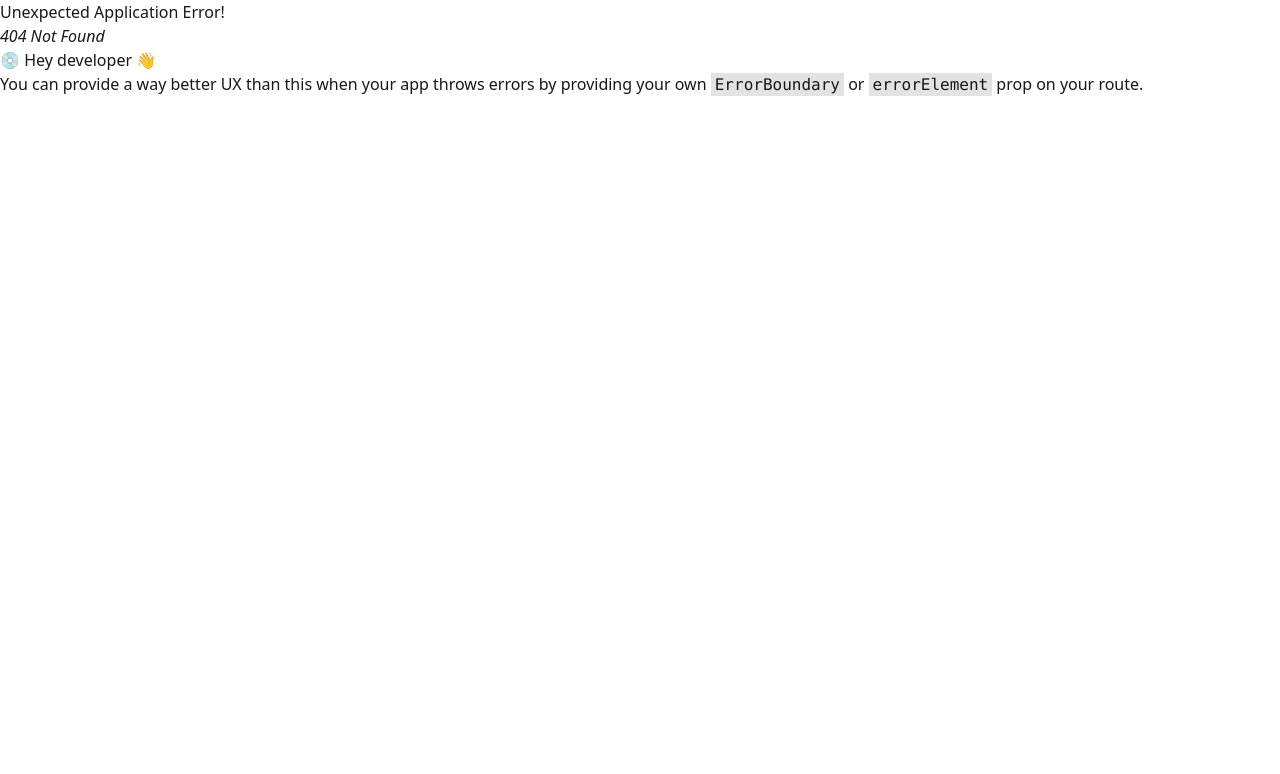
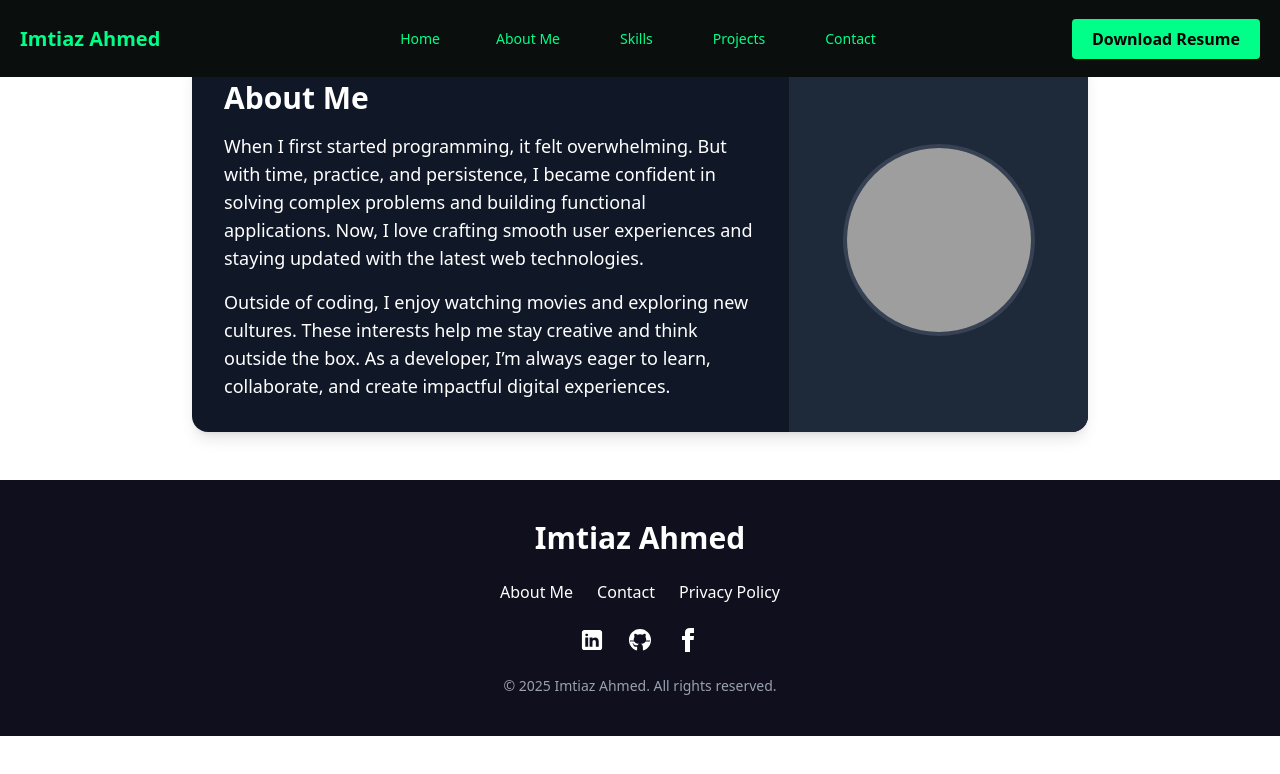
Before and after one commit to ImtiazAhmed01/My-Portfolio, a React (Vite) app: page /aboutme in a window 1280 px wide. Before the commit this address had no page. Shown: the top 774 px of the page. Built offline with nearby package versions, Linux system fonts and the light colour scheme; grey boxes are pictures that could not be loaded.

Commit message:
frontend skill and about me added

```diff
--- a/package.json
+++ b/package.json
@@ -11,6 +11,7 @@
   },
   "dependencies": {
     "@tailwindcss/vite": "^4.0.3",
+    "axios": "^1.7.9",
     "framer-motion": "^12.3.1",
     "localforage": "^1.10.0",
     "match-sorter": "^8.0.0",
--- /dev/null
+++ b/src/Component/Home/AboutMe.jsx
@@ -0,0 +1,68 @@
+import React from "react";
+import { motion } from "framer-motion";
+
+const AboutMe = () => {
+    return (
+        <section className="flex items-center justify-center px-6 py-12" id="aboutme">
+            <motion.div
+                className="flex flex-col md:flex-row bg-gray-900 text-white rounded-2xl shadow-lg overflow-hidden max-w-4xl"
+                initial={{ opacity: 0, scale: 0.9 }}
+                animate={{ opacity: 1, scale: 1 }}
+                transition={{ duration: 0.8 }}
+            >
+                {/* Left - Text Content */}
+                <div className="p-8 flex flex-col justify-center w-full md:w-2/3">
+                    <motion.h2
+                        className="text-3xl font-bold mb-4"
+                        initial={{ opacity: 0, y: -20 }}
+                        animate={{ opacity: 1, y: 0 }}
+                        transition={{ duration: 0.6 }}
+                    >
+                        About Me
+                    </motion.h2>
+
+                    <motion.p
+                        className="text-lg mb-4"
+                        initial={{ opacity: 0, x: -20 }}
+                        animate={{ opacity: 1, x: 0 }}
+                        transition={{ duration: 0.8, delay: 0.3 }}
+                    >
+                        When I first started programming, it felt overwhelming. But with
+                        time, practice, and persistence, I became confident in solving
+                        complex problems and building functional applications. Now, I love
+                        crafting smooth user experiences and staying updated with the latest
+                        web technologies.
+                    </motion.p>
+
+                    <motion.p
+                        className="text-lg"
+                        initial={{ opacity: 0, x: -20 }}
+                        animate={{ opacity: 1, x: 0 }}
+                        transition={{ duration: 0.8, delay: 0.6 }}
+                    >
+                        Outside of coding, I enjoy watching movies and exploring new cultures.
+                        These interests help me stay creative and think outside the box. As a
+                        developer, I’m always eager to learn, collaborate, and create impactful
+                        digital experiences.
+                    </motion.p>
+                </div>
+
+                {/* Right - Image */}
+                <motion.div
+                    className="w-full md:w-1/3 bg-gray-800 flex items-center justify-center p-4"
+                    initial={{ opacity: 0, x: 20 }}
+                    animate={{ opacity: 1, x: 0 }}
+                    transition={{ duration: 0.8, delay: 0.6 }}
+                >
+                    <img
+                        src="your-image-link.jpg"
+                        alt="Imtiaz Ahmed"
+                        className="w-48 h-48 rounded-full object-cover border-4 border-gray-700"
+                    />
+                </motion.div>
+            </motion.div>
+        </section>
+    );
+};
+
+export default AboutMe;
--- a/src/Component/Home/Banner.jsx
+++ b/src/Component/Home/Banner.jsx
@@ -5,9 +5,21 @@ import { Typewriter } from "react-simple-typewriter";
 import { FaFacebook, FaGithub, FaLinkedin, FaTwitter } from "react-icons/fa";
 
 const Banner = () => {
+    const handleResumeAction = () => {
+        window.open(
+            "https://drive.google.com/file/d/1eidWndFBsogT_QG2XkaYBtG6aoK1x0KI/view?usp=drive_link",
+            "_blank"
+        );
+
+
+        const downloadLink = document.createElement("a");
+        downloadLink.href = "https://drive.google.com/uc?export=download&id=1eidWndFBsogT_QG2XkaYBtG6aoK1x0KI";
+        downloadLink.download = "Imtiaz_Ahmed_Resume.pdf";
+        downloadLink.click();
+    };
     return (
         <section className="flex flex-col md:flex-row items-center justify-between px-6 md:px-12 py-12 md:py-20 relative">
-            {/* Left Side - Profile Image */}
+
             <motion.div
                 className="md:w-1/2 flex justify-center"
                 initial={{ opacity: 0, scale: 0.8 }}
@@ -21,7 +33,7 @@ const Banner = () => {
                 />
             </motion.div>
 
-            {/* Right Side - Text */}
+
             <motion.div
                 className="md:w-1/2 text-center md:text-left mt-8 md:mt-0"
                 initial={{ opacity: 0, x: 50 }}
@@ -38,18 +50,18 @@ const Banner = () => {
                         loop={false}
                         cursor
                         cursorStyle="|"
-                        typeSpeed={80}
+                        typeSpeed={100}
                         deleteSpeed={50}
+                        delaySpeed={1000}
                     />
                 </h2>
                 <p className="text-gray-300 mt-4">
                     Passionate about building efficient and scalable web applications.
                 </p>
 
-                {/* Resume Button */}
+
                 <motion.a
-                    href="your-resume-link.pdf"
-                    download
+                    onClick={handleResumeAction}
                     className="inline-block mt-6 px-6 py-3 text-white bg-[#00FF88] rounded transition-all duration-300 hover:bg-[#00CC66]"
                     whileHover={{ scale: 1.1 }}
                     whileTap={{ scale: 0.9 }}
@@ -57,7 +69,7 @@ const Banner = () => {
                     Download Resume
                 </motion.a>
 
-                {/* Social Icons - Mobile & Tablet (Below Resume Button) */}
+
                 <div className="flex md:hidden justify-center gap-6 mt-6">
                     <a href="https://github.com/your-profile" target="_blank" rel="noopener noreferrer">
                         <FaGithub className="text-[#00FF88] text-3xl transition-all duration-300 hover:text-[#00CC66]" />
--- a/src/Component/Home/Home.jsx
+++ b/src/Component/Home/Home.jsx
@@ -1,10 +1,14 @@
 import React from 'react';
 import Banner from './Banner';
+import AboutMe from './AboutMe';
+import SkillCard from './skillCard';
 
 const Home = () => {
     return (
         <div className='bg-black'>
             <Banner></Banner>
+            <AboutMe></AboutMe>
+            <SkillCard></SkillCard>
         </div>
     );
 };
--- /dev/null
+++ b/src/Component/Home/skillCard.jsx
@@ -0,0 +1,70 @@
+import React, { useState, useEffect } from "react";
+import axios from "axios";
+import { motion } from "framer-motion";
+
+const SkillCard = () => {
+    const [skills, setSkills] = useState([]);
+
+    useEffect(() => {
+        axios.get("http://localhost:5000/skills")
+            .then((response) => {
+                console.log(response.data); // Log response for debugging
+                setSkills(response.data);
+            })
+            .catch((error) => {
+                console.error("Error fetching skills:", error);
+            });
+
+    }, []);
+
+    const animationVariants = {
+        hidden: (direction) => ({
+            opacity: 0,
+            x: direction === "left" ? -100 : direction === "right" ? 100 : 0,
+            y: direction === "bottom" ? 100 : 0,
+        }),
+        visible: {
+            opacity: 1,
+            x: 0,
+            y: 0,
+            transition: { duration: 0.5 },
+        },
+    };
+
+    const handleCardClick = (website) => {
+        if (website) {
+            window.open(website, "_blank");
+        }
+    };
+
+    return (
+        <div className="bg-[#0f172a] min-h-screen p-8">
+            <h1 className="text-3xl font-bold text-white text-center mb-8">My Skills</h1>
+            <div className="grid grid-cols-1 sm:grid-cols-2 lg:grid-cols-3 gap-8">
+                {skills.map((skill, index) => {
+                    const direction = index % 3 === 0 ? "left" : index % 3 === 1 ? "bottom" : "right";
+
+                    return (
+                        <motion.div
+                            key={index}
+                            className="bg-[#1e293b] text-white p-4 rounded-2xl shadow-lg cursor-pointer"
+                            custom={direction}
+                            initial="hidden"
+                            whileInView="visible"
+                            viewport={{ once: true }}
+                            variants={animationVariants}
+                            onClick={() => handleCardClick(skill.website)}
+                        >
+                            <img src={skill.icon} alt={skill.name} className="w-12 h-12 mb-2" />
+                            <h3 className="text-xl font-bold">{skill.name}</h3>
+                            <p>{skill.description}</p>
+                            <p className="text-lg font-semibold mt-2">{skill.percentage}%</p>
+                        </motion.div>
+                    );
+                })}
+            </div>
+        </div>
+    );
+};
+
+export default SkillCard;
--- a/src/Component/Navbar/Navbar.jsx
+++ b/src/Component/Navbar/Navbar.jsx
@@ -1,106 +1,88 @@
 import React, { useState, useEffect } from "react";
-import { NavLink } from "react-router-dom";
+import { Link, NavLink } from "react-router-dom";
 
 const Navbar = () => {
     const [isScrolled, setIsScrolled] = useState(false);
+    const [isMenuOpen, setIsMenuOpen] = useState(false);
 
     useEffect(() => {
         const handleScroll = () => {
-            if (window.scrollY > 50) {
-                setIsScrolled(true);
-            } else {
-                setIsScrolled(false);
-            }
+            setIsScrolled(window.scrollY > 50);
         };
-
         window.addEventListener("scroll", handleScroll);
         return () => window.removeEventListener("scroll", handleScroll);
     }, []);
 
+    const toggleMenu = () => {
+        setIsMenuOpen(!isMenuOpen);
+    };
+
     const links = (
         <>
             <li>
-                <NavLink
-                    to="/"
-                    className={({ isActive }) =>
-                        `px-4 py-2 rounded ${isActive ? "bg-[#00CC66] text-white" : "text-[#00FF88]"
-                        } hover:bg-[#00CC66] hover:text-white transition-all duration-300`
-                    }
-                >
+                <NavLink to="/" className={({ isActive }) =>
+                    `px-4 py-2 rounded ${isActive ? "bg-[#00CC66] text-white" : "text-[#00FF88]"} hover:bg-[#00CC66] hover:text-white transition-all duration-300`
+                }>
                     Home
                 </NavLink>
             </li>
             <li className="mx-1">
-                <NavLink
-                    to="/about-me"
-                    className={({ isActive }) =>
-                        `px-4 py-2 rounded ${isActive ? "bg-[#00CC66] text-white" : "text-[#00FF88]"
-                        } hover:bg-[#00CC66] hover:text-white transition-all duration-300`
-                    }
-                >
+                <a href="#aboutme" className="px-4 py-2 rounded text-[#00FF88] hover:bg-[#00CC66] hover:text-white transition-all duration-300">
                     About Me
-                </NavLink>
+                </a>
             </li>
             <li className="mx-1">
-                <NavLink
-                    to="/skills"
-                    className={({ isActive }) =>
-                        `px-4 py-2 rounded ${isActive ? "bg-[#00CC66] text-white" : "text-[#00FF88]"
-                        } hover:bg-[#00CC66] hover:text-white transition-all duration-300`
-                    }
-                >
+                <NavLink to="/skills" className={({ isActive }) =>
+                    `px-4 py-2 rounded ${isActive ? "bg-[#00CC66] text-white" : "text-[#00FF88]"} hover:bg-[#00CC66] hover:text-white transition-all duration-300`
+                }>
                     Skills
                 </NavLink>
             </li>
             <li className="mx-1">
-                <NavLink
-                    to="/projects"
-                    className={({ isActive }) =>
-                        `px-4 py-2 rounded ${isActive ? "bg-[#00CC66] text-white" : "text-[#00FF88]"
-                        } hover:bg-[#00CC66] hover:text-white transition-all duration-300`
-                    }
-                >
+                <NavLink to="/projects" className={({ isActive }) =>
+                    `px-4 py-2 rounded ${isActive ? "bg-[#00CC66] text-white" : "text-[#00FF88]"} hover:bg-[#00CC66] hover:text-white transition-all duration-300`
+                }>
                     Projects
                 </NavLink>
             </li>
             <li className="mx-1">
-                <NavLink
-                    to="/contact"
-                    className={({ isActive }) =>
-                        `px-4 py-2 rounded ${isActive ? "bg-[#00CC66] text-white" : "text-[#00FF88]"
-                        } hover:bg-[#00CC66] hover:text-white transition-all duration-300`
-                    }
-                >
+                <NavLink to="/contact" className={({ isActive }) =>
+                    `px-4 py-2 rounded ${isActive ? "bg-[#00CC66] text-white" : "text-[#00FF88]"} hover:bg-[#00CC66] hover:text-white transition-all duration-300`
+                }>
                     Contact
                 </NavLink>
             </li>
         </>
-
     );
 
     return (
-        <div
-            className={`w-full fixed top-0 z-50 transition-all duration-300 ${isScrolled ? "bg-opacity-40 backdrop-blur-md" : ""
-                }`}
-            style={{ backgroundColor: isScrolled ? "rgba(10, 15, 13, 0.6)" : "#0A0F0D" }}
-        >
-            <div className="navbar px-5 py-3">
+        <div className={`w-full fixed top-0 z-50 transition-all duration-300 ${isScrolled ? "bg-opacity-40 backdrop-blur-md" : ""}`} style={{ backgroundColor: isScrolled ? "rgba(10, 15, 13, 0.6)" : "#0A0F0D" }}>
+            <div className="navbar px-5 py-3 flex justify-between items-center">
+
+                {/* Mobile Menu Button */}
+                <div className="lg:hidden">
+                    <button onClick={toggleMenu} className="btn btn-ghost">
+                        <svg xmlns="http://www.w3.org/2000/svg" className="h-6 w-6 text-white" fill="none" viewBox="0 0 24 24" stroke="currentColor">
+                            <path strokeLinecap="round" strokeLinejoin="round" strokeWidth="2" d="M4 6h16M4 12h8m-8 6h16" />
+                        </svg>
+                    </button>
+                </div>
+
+                {/* Navbar Logo */}
                 <div className="navbar-start">
-                    <NavLink
-                        to="/"
-                        className="text-xl font-bold text-[#00FF88] hover:text-[#00CC66] transition-all duration-300"
-                    >
+                    <NavLink to="/" className="text-xl font-bold text-[#00FF88] hover:text-[#00CC66] transition-all duration-300">
                         Imtiaz Ahmed
                     </NavLink>
                 </div>
 
+                {/* Desktop Menu */}
                 <div className="navbar-center hidden lg:flex">
                     <ul className="menu menu-horizontal px-3 flex gap-5">{links}</ul>
                 </div>
 
+                {/* Resume Download Button */}
                 <div className="navbar-end">
-                    <a
-                        href="/resume.pdf"
+                    <a href="https://drive.google.com/file/d/1eidWndFBsogT_QG2XkaYBtG6aoK1x0KI/view?usp=sharing"
                         download
                         className="px-5 py-2 rounded bg-[#00FF88] text-black font-semibold transition-all duration-300 hover:bg-[#00CC66]"
                     >
@@ -108,6 +90,13 @@ const Navbar = () => {
                     </a>
                 </div>
             </div>
+
+            {/* Mobile Dropdown Menu */}
+            {isMenuOpen && (
+                <div className="absolute top-[60px] left-0 w-full bg-[#0A0F0D] shadow-md lg:hidden">
+                    <ul className="menu flex flex-col items-center py-3">{links}</ul>
+                </div>
+            )}
         </div>
     );
 };
--- a/src/main.jsx
+++ b/src/main.jsx
@@ -4,6 +4,7 @@ import './index.css'
 import { createBrowserRouter, RouterProvider } from 'react-router-dom'
 import Root from './Root'
 import Home from './Component/Home/Home'
+import AboutMe from './Component/Home/AboutMe'
 
 const router = createBrowserRouter([
   {
@@ -13,7 +14,12 @@ const router = createBrowserRouter([
       {
         path: '/',
         element: <Home></Home>
+      },
+      {
+        path: '/aboutme',
+        element: <AboutMe></AboutMe>
       }
+
     ]
 
   }
```
Also changed, not shown: 1 other file (tests, documents, lock files or other folders).
